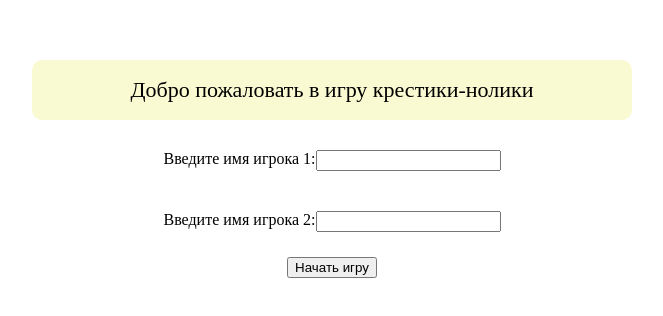
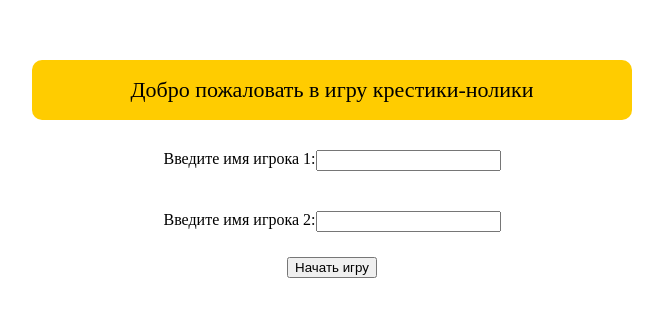
Before and after one commit to MaksimDzha/tic-tac-toe-front, a React app: page / in a window 1280 px wide. Shown: the part 234-550 px from the top of the page, without its empty margins (308-971 px from the left). Built offline with nearby package versions, Linux system fonts and the light colour scheme.

Commit message:
Переключение

```diff
--- a/src/components/App.js
+++ b/src/components/App.js
@@ -1,4 +1,5 @@
 import React, { Component } from 'react';
+import Game from './Game';
 
 // import './style.css'
 
@@ -18,7 +19,7 @@ const style = {
     display: 'flex',
     alignItems: 'center',
     justifyContent: 'center',
-    backgroundColor: 'LightGoldenrodYellow',
+    backgroundColor: '#ffcc00',
     borderRadius: 10
   },
   column: {
@@ -42,11 +43,23 @@ class App extends Component {
     constructor(props) {
         super(props);
         this.state = {
+        isGameRun: false,
         users: null
         };
+        this.playTheGame = this.playTheGame.bind(this)
+    }
+
+    playTheGame(isGameRun){
+        this.setState({isGameRun});
     }
 
   render() {
+      if (this.state.isGameRun) {
+        return (
+          <Game users={this.users} playTheGame={this.playTheGame} />
+        )
+      }
+
       return (
       <div style={style.start}>
           <div style={style.gameName}>Добро пожаловать в игру крестики-нолики</div>
@@ -59,7 +72,7 @@ class App extends Component {
               <input />
           </div>
           <div style={style.buttons}>
-              <button onClick={() => startGame()}>Начать игру</button>
+              <button onClick={() => this.setState({isGameRun: true})}>Начать игру</button>
           </div>
       </div>
       )
--- /dev/null
+++ b/src/components/Game.js
@@ -0,0 +1,40 @@
+import React from 'react';
+
+const style = {
+  game: {
+    display: 'flex',
+    height: '100%',
+    alignItems: 'center',
+    justifyContent: 'center',
+    flexDirection: 'column'
+  },
+  gameName: {
+    margin: 10,
+    height: 60,
+    width: 600,
+    fontSize: 22,
+    display: 'flex',
+    alignItems: 'center',
+    justifyContent: 'center',
+    backgroundColor: '#ffcc00',
+    borderRadius: 10
+  },
+   buttons:{
+     margin: 5,
+     display: 'flex',
+     justifyContent: 'center',
+   }
+};
+
+const Game = ({users, playTheGame}) => (
+    <div style={style.game}>
+        <div style={style.gameName}>Игра началась</div>
+        <div style={style.buttons}>
+            <button onClick={() => playTheGame(false)}>Закончить игру</button>
+        </div>
+    </div>
+)
+
+
+
+export default Game;
```
